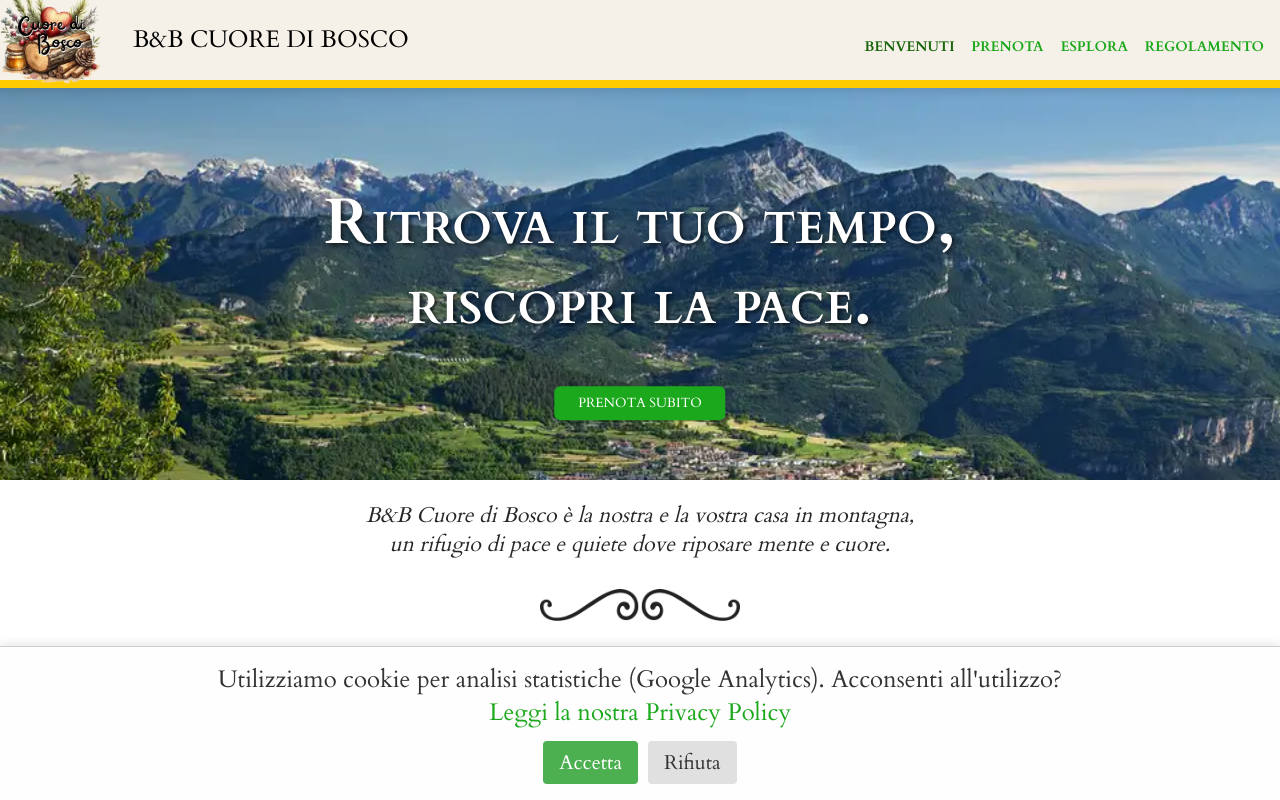
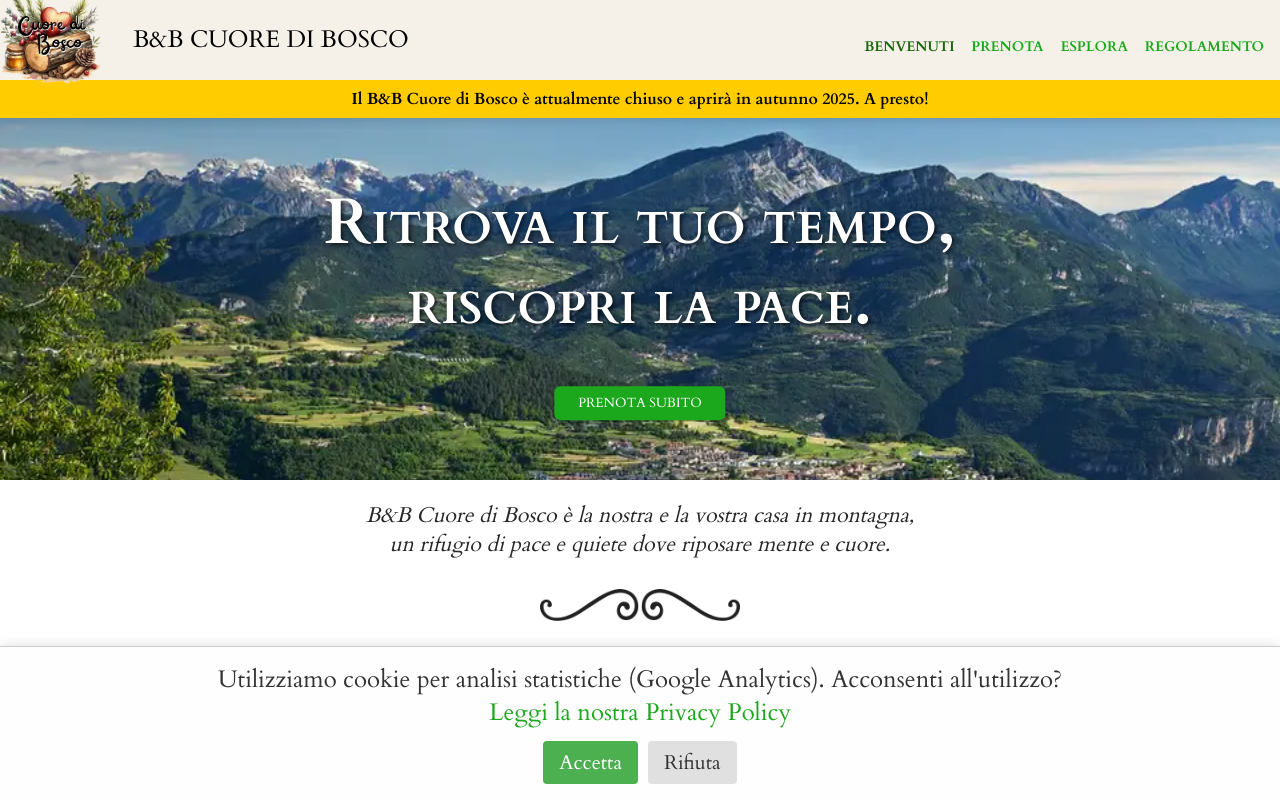
Before and after one commit to Schengatto/cuore-di-bosco, a Nuxt app: page / in a window 1280 px wide. Shown: the top 800 px of the page. Built offline with nearby package versions, Linux system fonts and the light colour scheme.

Commit message:
fix: corretta visualizzazione toast su desktop

```diff
--- a/components/toast.vue
+++ b/components/toast.vue
@@ -27,7 +27,7 @@ onMounted(() => {
 <style scoped>
 .toast {
     position: fixed;
-    top: 50px;
+    top: 80px;
     left: 50%;
     transform: translateX(-50%);
     min-width: 100%;
@@ -65,4 +65,10 @@ onMounted(() => {
         transform: translate(-50%, 0);
     }
 }
+
+@media (max-width: 800px) {
+    .toast {
+        top: 50px;
+    }
+}
 </style>
```
